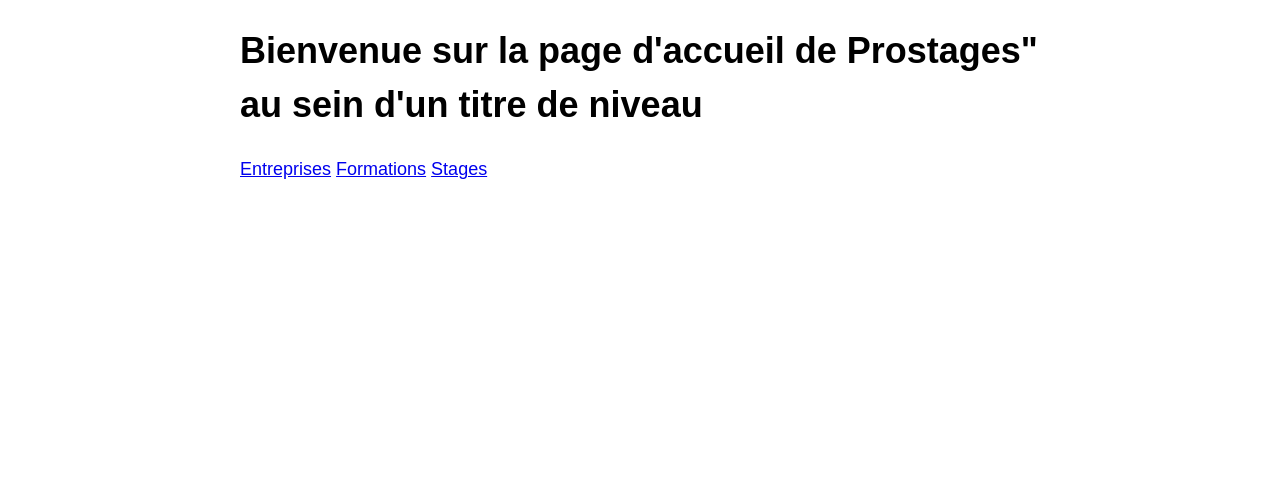
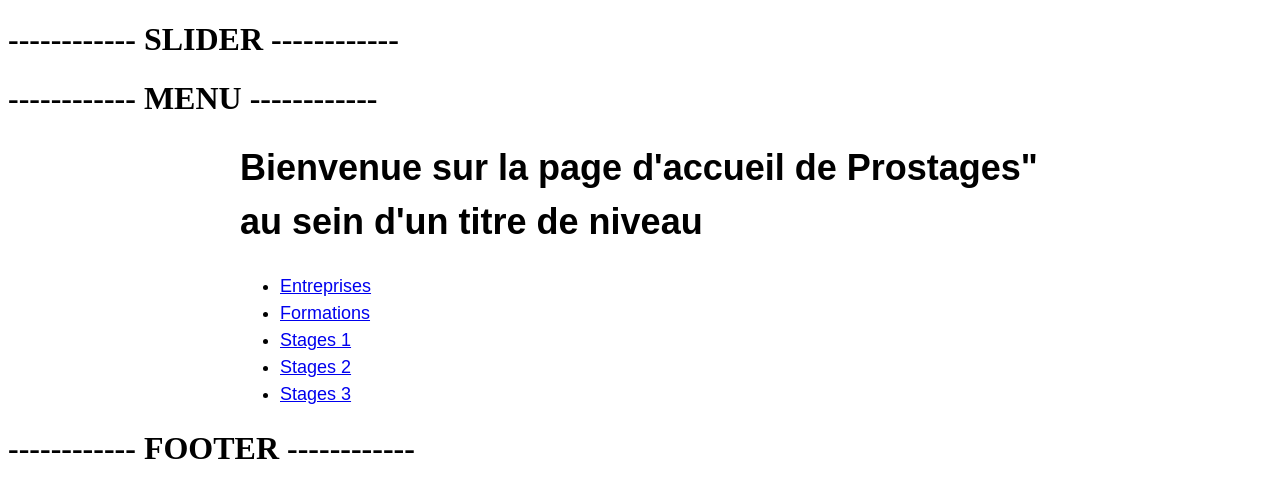
Before and after one commit to ByLyZ/prosages, a Symfony app: template templates/accueil/index.html.twig in a window 1280 px wide. Shown: the top 498 px of the page. Run offline with Twig, Linux system fonts and the light colour scheme; the template is opened without the code that fills it, so the values that code supplies are empty; some libraries are stand-ins or nearby versions.

Commit message:
Revue du projet depuis le début qu'au templates

```diff
--- a/templates/accueil/index.html.twig
+++ b/templates/accueil/index.html.twig
@@ -1,8 +1,6 @@
 {% extends 'base.html.twig' %}
 
-{% block title %}Hello AccueilController!{% endblock %}
-
-{% block body %}
+{% block contenu %}
 <style>
     .example-wrapper { margin: 1em auto; max-width: 800px; width: 95%; font: 18px/1.5 sans-serif; }
     .example-wrapper code { background: #F5F5F5; padding: 2px 6px; }
@@ -10,8 +8,22 @@
 
 <div class="example-wrapper">
     <h1>Bienvenue sur la page d'accueil de Prostages" au sein d'un titre de niveau</h1>
-    <a href="http://127.0.0.1:8000/entreprises">Entreprises</a>
-    <a href="http://127.0.0.1:8000/formations">Formations</a>
-    <a href="http://127.0.0.1:8000/stages/5">Stages</a>
+    <ul>
+        <li>
+            <a href="http://127.0.0.1:8000/entreprises">Entreprises</a>
+        </li>
+        <li>
+            <a href="http://127.0.0.1:8000/formations">Formations</a>
+        </li>
+        <li>
+            <a href="{{path('stages',{id:5})}}">Stages 1</a>
+        </li>
+        <li>
+            <a href="{{path('stages',{id:754})}}">Stages 2</a>
+        </li>
+        <li>
+            <a href="{{path('stages',{id:84})}}">Stages 3</a>
+        </li>
+    </ul>
 </div>
 {% endblock %}
--- a/templates/base.html.twig
+++ b/templates/base.html.twig
@@ -2,7 +2,7 @@
 <html>
     <head>
         <meta charset="UTF-8">
-        <title>{% block title %}Welcome!{% endblock %}</title>
+        <title>{% block title %}ProStages{% endblock %}</title>
         {# Run `composer require symfony/webpack-encore-bundle`
            and uncomment the following Encore helpers to start using Symfony UX #}
         {% block stylesheets %}
@@ -14,6 +14,16 @@
         {% endblock %}
     </head>
     <body>
-        {% block body %}{% endblock %}
+        {% block slider %}
+        <h1>------------ SLIDER ------------</h1>
+        {% endblock %}
+        {% block menu %}
+        <h1>------------ MENU ------------</h1>
+        {% endblock %}
+        {% block contenu %}
+        {% endblock %}
+        {% block footer %}
+        <h1>------------ FOOTER ------------</h1>
+        {% endblock %}
     </body>
 </html>
--- a/templates/entreprises/index.html.twig
+++ b/templates/entreprises/index.html.twig
@@ -1,8 +1,6 @@
 {% extends 'base.html.twig' %}
 
-{% block title %}Hello EntreprisesController!{% endblock %}
-
-{% block body %}
+{% block contenu %}
 <style>
     .example-wrapper { margin: 1em auto; max-width: 800px; width: 95%; font: 18px/1.5 sans-serif; }
     .example-wrapper code { background: #F5F5F5; padding: 2px 6px; }
--- a/templates/formations/index.html.twig
+++ b/templates/formations/index.html.twig
@@ -1,8 +1,6 @@
 {% extends 'base.html.twig' %}
 
-{% block title %}Hello FormationsController!{% endblock %}
-
-{% block body %}
+{% block contenu %}
 <style>
     .example-wrapper { margin: 1em auto; max-width: 800px; width: 95%; font: 18px/1.5 sans-serif; }
     .example-wrapper code { background: #F5F5F5; padding: 2px 6px; }
--- a/templates/stages/index.html.twig
+++ b/templates/stages/index.html.twig
@@ -1,8 +1,6 @@
 {% extends 'base.html.twig' %}
 
-{% block title %}Hello StagesController!{% endblock %}
-
-{% block body %}
+{% block contenu %}
 <style>
     .example-wrapper { margin: 1em auto; max-width: 800px; width: 95%; font: 18px/1.5 sans-serif; }
     .example-wrapper code { background: #F5F5F5; padding: 2px 6px; }
```
Also changed, not shown: templates/index.html.twig (deleted, +0 -20 lines).
